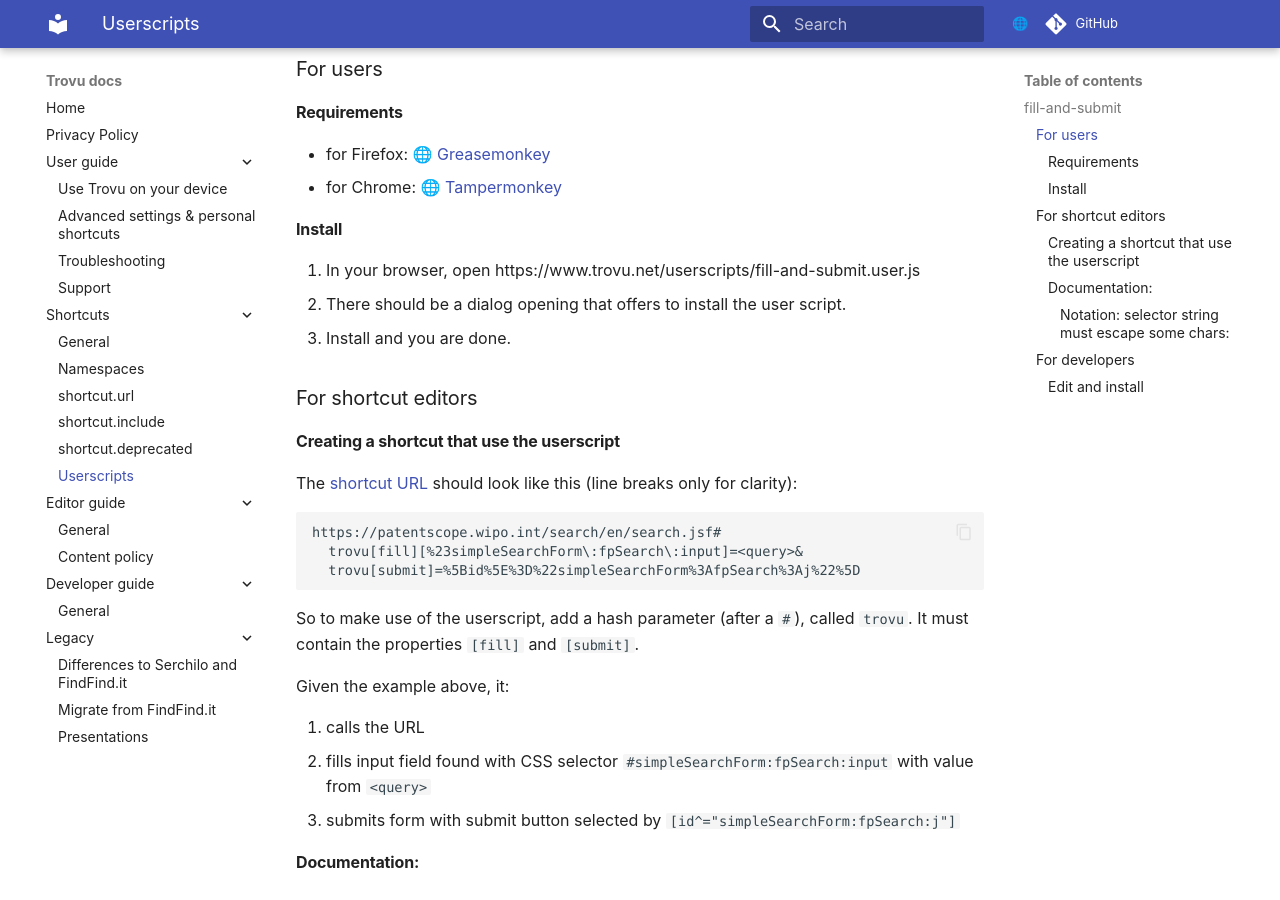
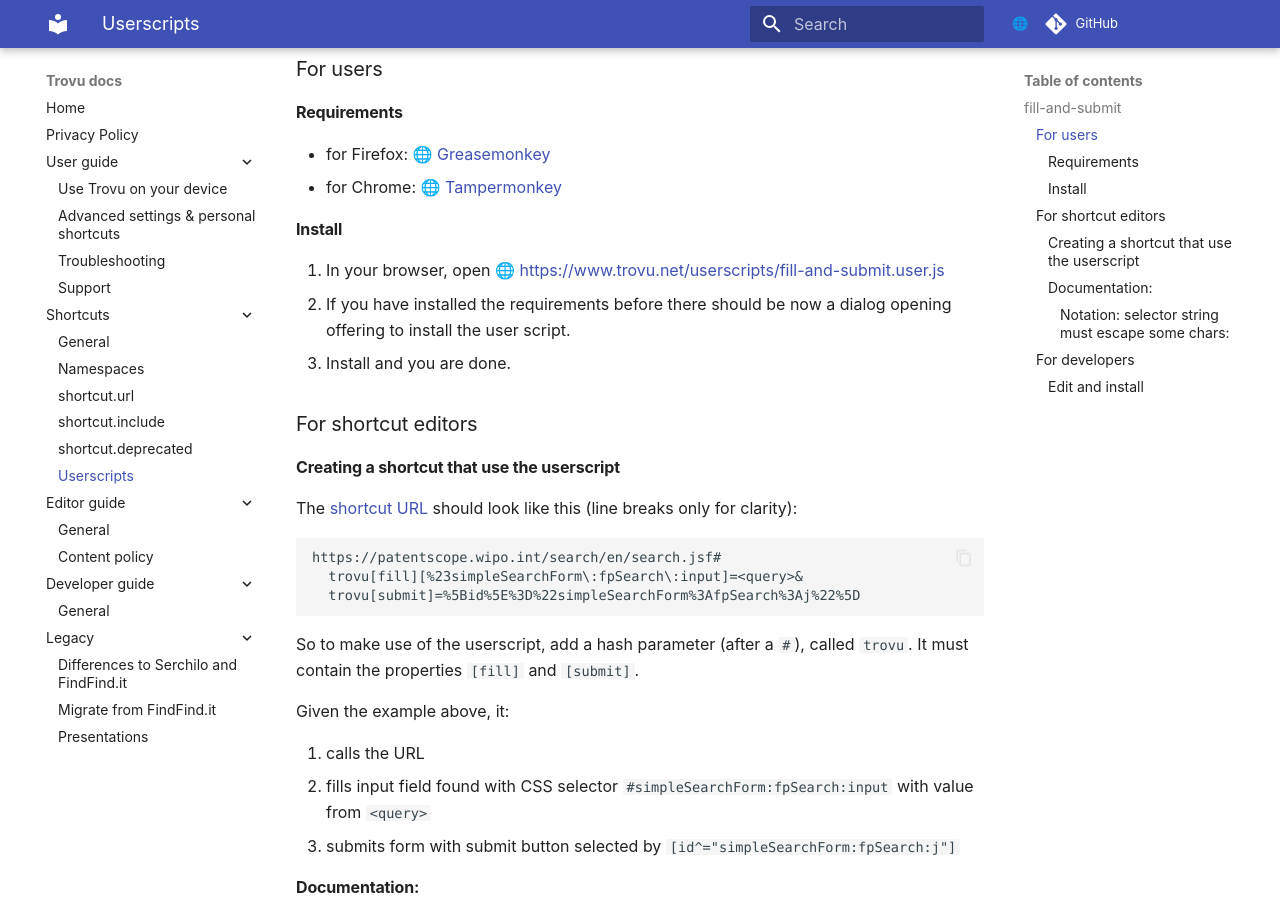
Before and after one commit to trovu/trovu, an MkDocs documentation site: the page built from docs/shortcuts/userscripts.md, in a window 1280 px wide and 900 px high, scrolled down 311 px. Built offline with MkDocs 1.6.1 and Material for MkDocs 9.7.7, drawn with Linux system fonts in a browser that asks for light colours; comment, search, counter and statistics services are not loaded.

Commit message:
Update userscripts.md

```diff
--- a/docs/shortcuts/userscripts.md
+++ b/docs/shortcuts/userscripts.md
@@ -13,8 +13,8 @@
 
 #### Install
 
-1. In your browser, open https://www.trovu.net/userscripts/fill-and-submit.user.js
-2. There should be a dialog opening that offers to install the user script.
+1. In your browser, open [https://www.trovu.net/userscripts/fill-and-submit.user.js](https://www.trovu.net/userscripts/fill-and-submit.user.js)
+2. If you have installed the requirements before there should be now a dialog opening offering to install the user script.
 3. Install and you are done.
 
 ### For shortcut editors
```
